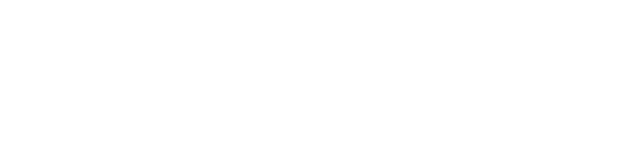
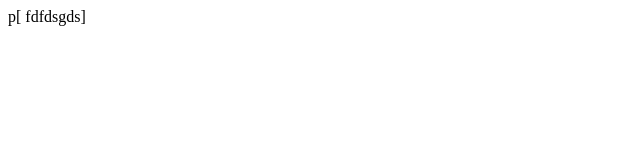
Before and after one commit to KrisTinaShch/courseGitTest, a plain HTML site: page index.html in a window 1280 px wide. Shown: the whole page, without its empty margins (0-640 px from the left). Drawn offline with Linux system fonts and the light colour scheme.

Commit message:
second commit

```diff
--- a/index.html
+++ b/index.html
@@ -7,6 +7,6 @@
     <title>Document</title>
 </head>
 <body>
-
+    p[  fdfdsgds]
 </body>
 </html>
```
